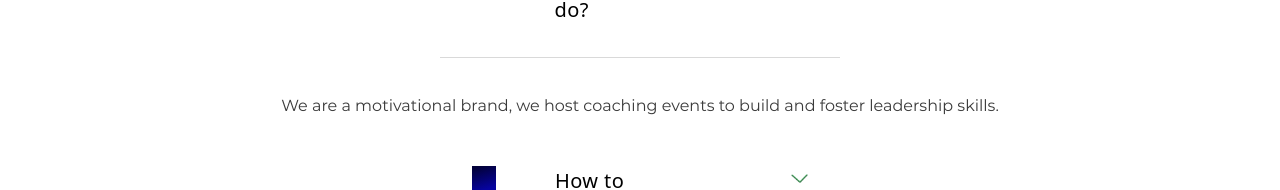
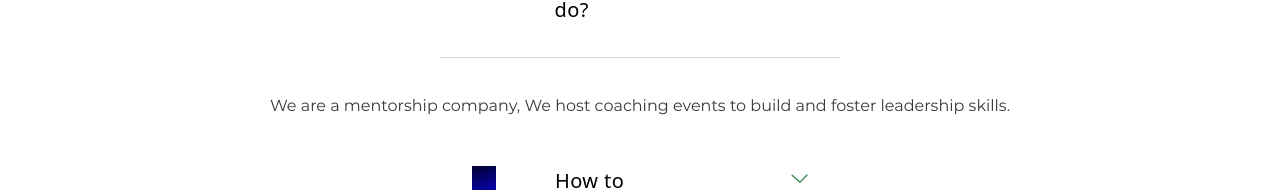
Before and after one commit to Vixndotcom/ttg, a React (Vite) app: page / in a window 1280 px wide. Both pictures are taken after a click on the button "what we do?". Shown: the part 5291-5481 px from the top of the page. Built offline with nearby package versions, Linux system fonts and the light colour scheme.

Commit message:
second tier

```diff
--- a/src/components/home/Works.jsx
+++ b/src/components/home/Works.jsx
@@ -48,7 +48,7 @@ const toggleItemmm = () => {
 {showItem && (
 <div>
     <p className='max-[470px] mt-5 mx-auto text-start p-4 neue-light'>
-       We are a motivational brand, we host coaching events to build and foster leadership skills.
+       We are a mentorship company, We host coaching events to build and foster leadership skills.
     </p>
 </div>
     )}
```
